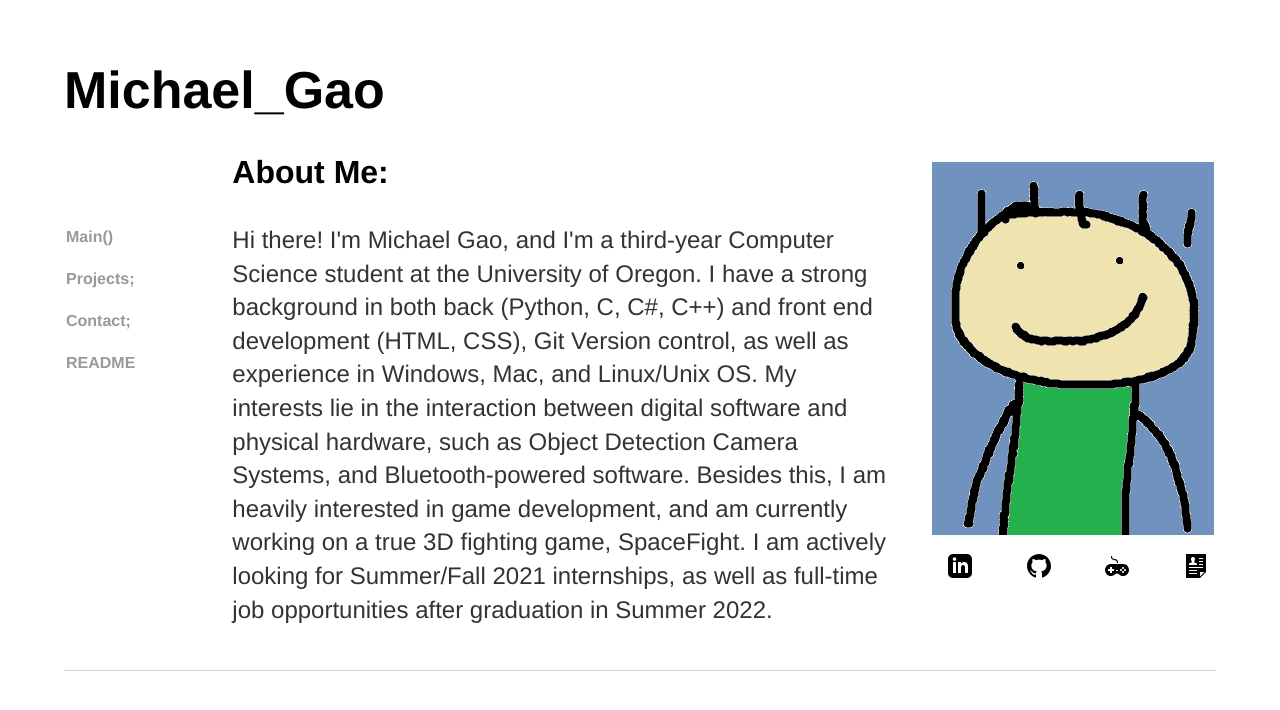
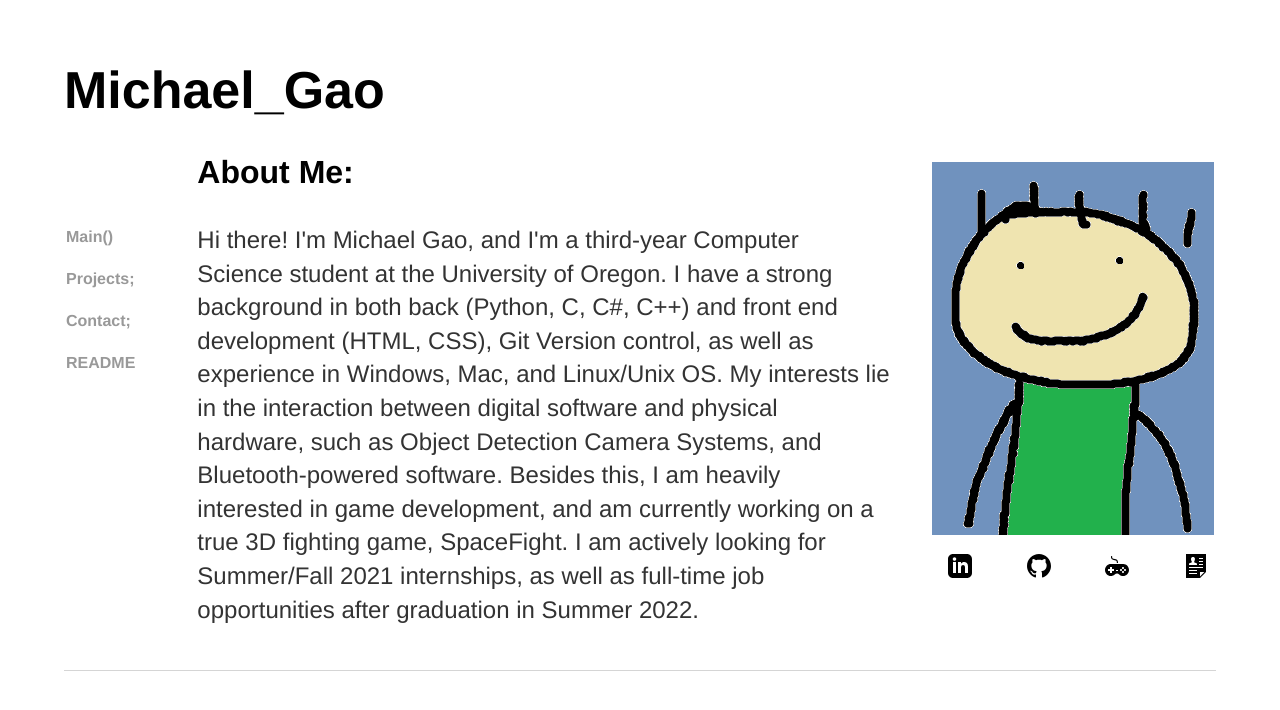
Before and after one commit to michael-c-gao/WebsiteOfMichael, a Jekyll site: the page built from index.html, in a window 1280 px wide. Shown: the top 710 px of the page. Built offline with Jekyll 4.4.1, drawn with Linux system fonts in a browser that asks for light colours.

Commit message:
Update index.html

```diff
--- a/index.html
+++ b/index.html
@@ -28,8 +28,8 @@ title: Michael C. Gao
 		<nav style=
 	"
 	 padding-top: 90px;
-	 padding-right:75px;
-	 padding-bottom:75px;">
+	 padding-right:40px;
+	 ">
 	<ul>
 	    <li><a href="/">Main()</a></li>
 		<p>  </p>
```
